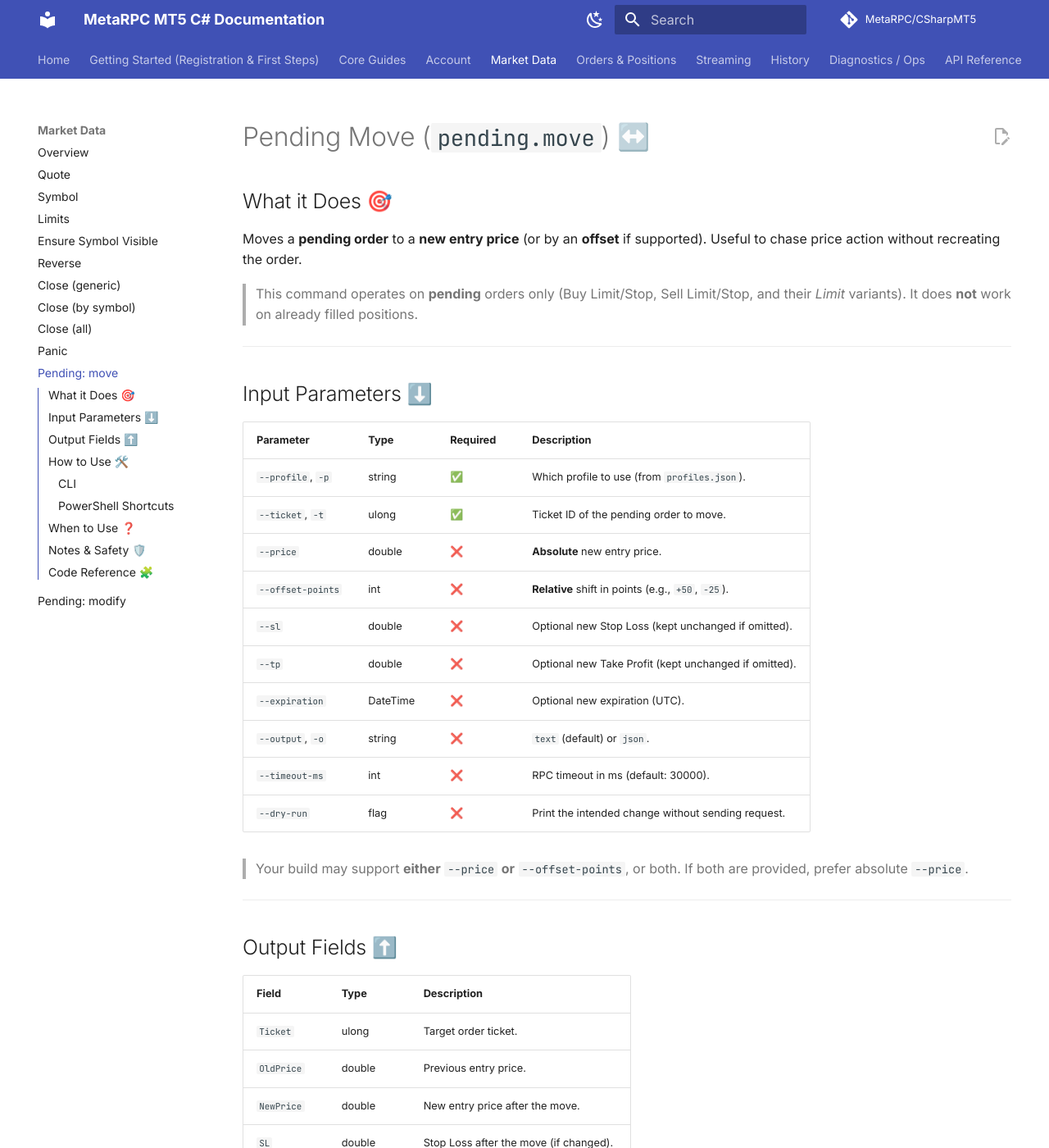
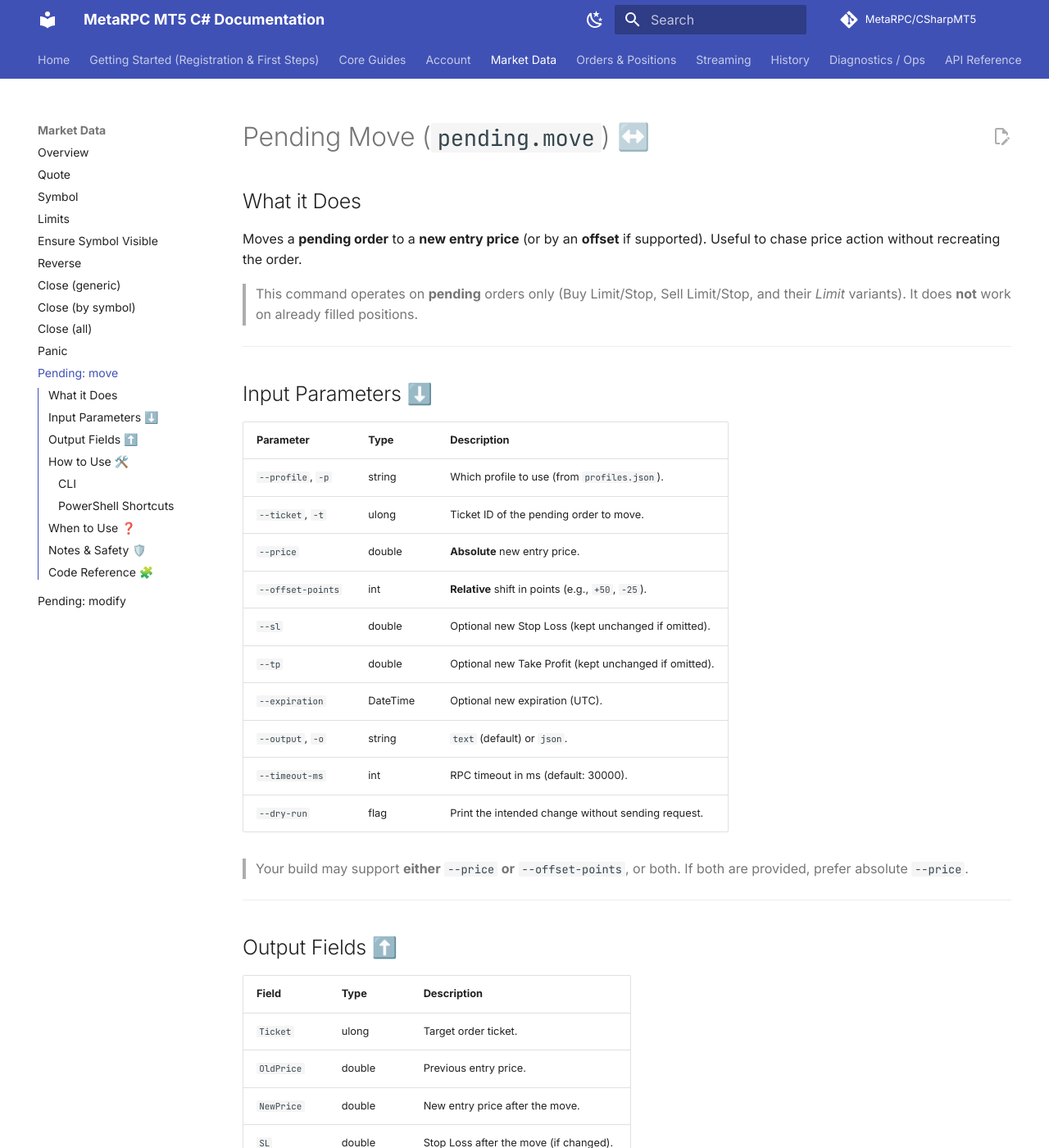
Before and after one commit to MetaRPC/CSharpMT5, an MkDocs documentation site: the page built from docs/Market_Data/Pending.move.md, in a window 1280 px wide and 1400 px high. Shown: the whole window at 82% size. Built offline with MkDocs 1.6.1 and Material for MkDocs 9.7.7, drawn with Linux system fonts in a browser that asks for light colours; comment, search, counter and statistics services are not loaded.

Commit message:
Update Pending.move.md

```diff
--- a/docs/Market_Data/Pending.move.md
+++ b/docs/Market_Data/Pending.move.md
@@ -1,6 +1,6 @@
 # Pending Move (`pending.move`) ↔️
 
-## What it Does 🎯
+## What it Does
 
 Moves a **pending order** to a **new entry price** (or by an **offset** if supported).
 Useful to chase price action without recreating the order.
@@ -11,18 +11,18 @@ Useful to chase price action without recreating the order.
 
 ## Input Parameters ⬇️
 
-| Parameter         | Type     | Required | Description                                           |
-| ----------------- | -------- | -------- | ----------------------------------------------------- |
-| `--profile`, `-p` | string   | ✅        | Which profile to use (from `profiles.json`).          |
-| `--ticket`, `-t`  | ulong    | ✅        | Ticket ID of the pending order to move.               |
-| `--price`         | double   | ❌        | **Absolute** new entry price.                         |
-| `--offset-points` | int      | ❌        | **Relative** shift in points (e.g., `+50`, `-25`).    |
-| `--sl`            | double   | ❌        | Optional new Stop Loss (kept unchanged if omitted).   |
-| `--tp`            | double   | ❌        | Optional new Take Profit (kept unchanged if omitted). |
-| `--expiration`    | DateTime | ❌        | Optional new expiration (UTC).                        |
-| `--output`, `-o`  | string   | ❌        | `text` (default) or `json`.                           |
-| `--timeout-ms`    | int      | ❌        | RPC timeout in ms (default: 30000).                   |
-| `--dry-run`       | flag     | ❌        | Print the intended change without sending request.    |
+| Parameter         | Type     | Description                                           |
+| ----------------- | -------- | ----------------------------------------------------- |
+| `--profile`, `-p` | string   | Which profile to use (from `profiles.json`).          |
+| `--ticket`, `-t`  | ulong    | Ticket ID of the pending order to move.               |
+| `--price`         | double   |  **Absolute** new entry price.                         |
+| `--offset-points` | int      | **Relative** shift in points (e.g., `+50`, `-25`).    |
+| `--sl`            | double   | Optional new Stop Loss (kept unchanged if omitted).   |
+| `--tp`            | double   |  Optional new Take Profit (kept unchanged if omitted). |
+| `--expiration`    | DateTime |  Optional new expiration (UTC).                        |
+| `--output`, `-o`  | string   |  `text` (default) or `json`.                           |
+| `--timeout-ms`    | int      |  RPC timeout in ms (default: 30000).                   |
+| `--dry-run`       | flag     |  Print the intended change without sending request.    |
 
 > Your build may support **either** `--price` **or** `--offset-points`, or both. If both are provided, prefer absolute `--price`.
 
```
